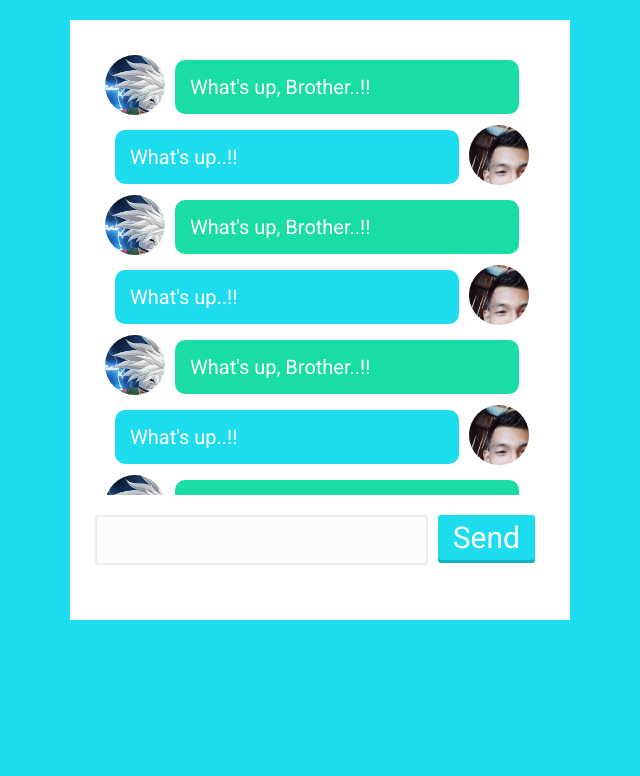
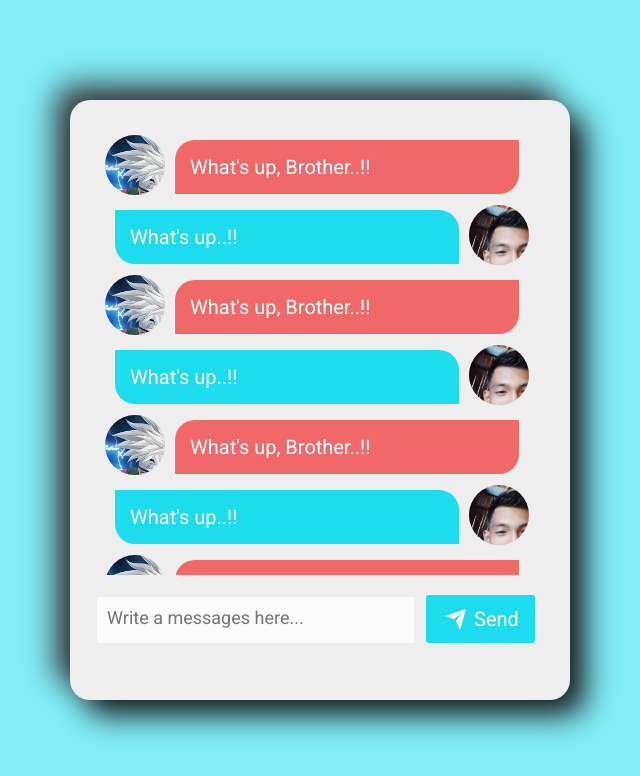
Before and after one commit to lordelements/AndrianElemento_Flat-Design-ChatBox, a plain HTML site: page index.html in a window 1280 px wide. Shown: the whole page, without its empty margins (320-960 px from the left). Drawn offline with Linux system fonts and the light colour scheme.

Commit message:
Bago n nman ine

```diff
--- a/index.html
+++ b/index.html
@@ -4,10 +4,12 @@
     <meta charset="utf-8">
     <title>Flat Design ChatBox</title>
     <link rel="stylesheet" href="style.css">
+
 </head>
 <body>
 
         <div class="chatbox">
+            <div class="chatbox2">
 
             <div class="chatlogs">
 
@@ -54,9 +56,21 @@
             </div>
 
             <div class="chat-form">
-                <textarea></textarea>
-                <button>Send</button>
+                <textarea placeholder="Write a messages here..."></textarea>
+                <button>
+                    <div class="svg-wrapper-1">
+                      <div class="svg-wrapper">
+                        <svg xmlns="http://www.w3.org/2000/svg" viewBox="0 0 24 24" width="24" height="24">
+                          <path fill="none" d="M0 0h24v24H0z"></path>
+                          <path fill="currentColor" d="M1.946 9.315c-.522-.174-.527-.455.01-.634l19.087-6.362c.529-.176.832.12.684.638l-5.454 19.086c-.15.529-.455.547-.679.045L12 14l6-8-8 6-8.054-2.685z"></path>
+                        </svg>
+                      </div>
+                    </div>
+                    <span>Send</span>
+                  </button>
             </div>
+
+        </div>
 
         </div>
 
--- a/style.css
+++ b/style.css
@@ -8,18 +8,24 @@
 }
 
 body{
-    background: #1ddced;
+    background: #80edf7;
 
 }
-
 .chatbox{
     width: 500px;
     min-width: 390px;
     height: 600px;
     background: #fff;
     padding: 25px;
-    margin: 20px auto;
-    box-shadow: 0.3px #ccc;
+    margin: 100px auto;
+    box-shadow: 15px 15px 30px rgb(25, 25, 25),
+    -15px -15px 30px rgb(60, 60, 60);
+    border-radius: 20px;
+    background: #eee;
+    transition: all .3s;
+}
+.chatbox:hover{
+    background-image: linear-gradient(163deg, #00ff75 0%, #7653f3 100%);
 }
 .chatlogs{
     padding: 10px;
@@ -30,7 +36,6 @@ body{
 }
 .chatlogs::-webkit-scrollbar {
     width: 10px;
-
 }
 .chatlogs::-webkit-scrollbar-thumb {
    border-radius: 10px;
@@ -64,12 +69,14 @@ body{
     font-size: 20px;
 }
 .friend .chat-message {
-    background: #1adda4;
+    background: #f16868;
+    border-radius: 20px 1px 20px 1px;
 }
 
 .self .chat-message {
     background: #1ddced;
     order: -1;
+    border-radius:1px 20px 1px 20px;
 }
 
 /* CHAT FORM STYLING*/
@@ -94,7 +101,20 @@ body{
     }
 
     .chat-form textarea::-webkit-scrollbar {
+        background-color: #212121;
+        max-width: 190px;
         width: 10px;
+        height: 40px;
+        padding: 10px;
+        border: 2px solid white;
+        border-radius: 5px;
+    }.chat-form textarea:focus{
+        color: rgb(0, 255, 255);
+        background-color: #212121;
+        outline-color: rgb(0, 255, 255);
+        box-shadow: -3px -3px 15px rgb(0, 255, 255);
+        transition: .1s;
+        transition-property: box-shadow;
     }
     .chat-form textarea::-webkit-scrollbar-thumb {
        border-radius: 10px;
@@ -102,21 +122,57 @@ body{
     }
 
     .chat-form button{
+        font-size: 20px;
         background: #1ddced;
-        padding: 5px 15px;
-        font-size: 30px;
-        color: #fff;
+        color:  #fff;
+        padding: 0.6em 1em;
+        padding-left: 0.9em;
+        margin: 0 10px;
+        display: flex;
+        align-items: center;
         border: none;
-        margin: 0 10px;
         border-radius: 3px;
-        box-shadow: 0 3px 0 #0eb2c1;
+        overflow: hidden;
+        transition: all 0.2s;
         cursor: pointer;
 
-        -webkit-transition: background .2s ease;
-        -moz-transition: background .2s ease;
-        -o-transition: background .2s ease;
+    } .chat-form button span {
+            display: block;
+            margin-left: 0.3em;
+            transition: all 0.3s ease-in-out;
+
+    } .chat-form button svg {
+        display: block;
+        transform-origin: center center;
+        transition: transform 0.3s ease-in-out;
+       }
+    .chat-form button:hover .svg-wrapper{
+        background-color: rgba(65, 243, 243, 0.781);
+        color: rgb(44, 157, 157);
+        box-shadow: 0 0 1em 0.25em
+        rgb(110, 235, 235),
+        0 0 4em 2em
+        rgba(65, 243, 243, 0.781),
+        inset 0 0 0.75em 0.25em
+        rgb(110, 237, 237);
+        animation: fly-1 0.6s ease-in-out infinite alternate;
     }
-    .chat-form button:hover{
-        background: #13c8d9;
+    .chat-form button:hover svg {
+        transform: translateX(1.2em) rotate(45deg) scale(1.1);
+       }
+    .chat-form button:hover span {
+        transform: translateX(5em);
     }
+    .chat-form button:active {
+    transform: scale(0.95);
+    }
+
+
 /* CHAT FORM STYLING*/
+
+@media screen and (max-width: 400px) {
+    .chatbox {
+      width: 100%;
+      font-size: 80px;
+    }
+  }
```
